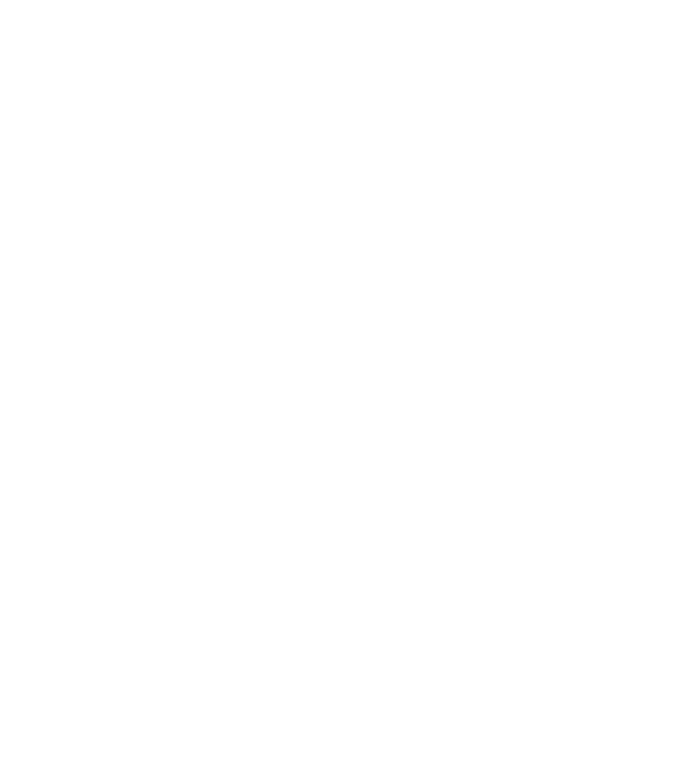
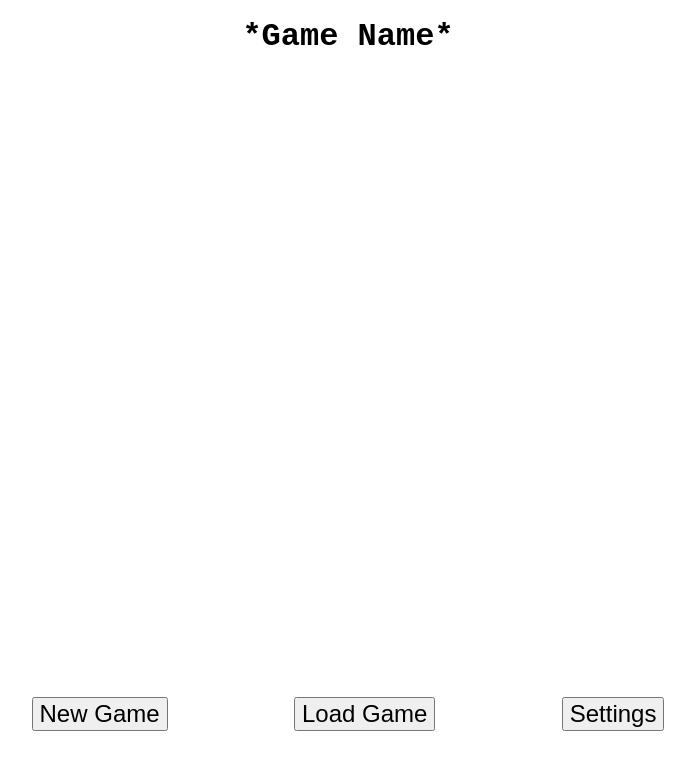
Before and after one commit to PurpleFlower436/COMP324-Web-Game-Project, a website: page index.html in a window 1280 px wide. Shown: the whole page, without its empty margins (292-987 px from the left). Drawn offline with Linux system fonts and the light colour scheme.

Commit message:
added possible layout

```diff
--- a/index.html
+++ b/index.html
@@ -4,17 +4,10 @@
     <head>
         <meta charset="UTF-8">
         <title>Home Screen</title>
-        <link href="index.css" ref="stylesheet">
         <script src="index.js"></script>
     </head>
 
-    <style>
-    </style>
-
     <body>
-
-        <!-- Home Screen HTML Goes Here -->
-
 
         <!-- The core Firebase JS SDK is always required and must be listed first -->
         <script src="https://www.gstatic.com/firebasejs/8.2.10/firebase-app.js"></script>
@@ -40,6 +33,40 @@
         firebase.initializeApp(firebaseConfig);
         firebase.analytics();
         </script>
+
+        <!-------**HOME SCREEN HTML**------->
+
+        <h1>*Game Name*</h1>
+        <div>
+            <button>New Game</button>
+            <button>Load Game</button>
+            <button>Settings</button>
+        </div>
+
     </body>
 
+    <style>
+        h1 {
+            margin: auto;
+            height: 50%;
+            font-size: xx-large;
+            font-family: 'Courier New', Courier, monospace;
+            font-weight: bold;
+            padding: 10px;
+            text-align: center;
+        }
+        div {
+            margin: auto;
+            display: flex;
+            align-items: center;
+            justify-content: center;
+        }
+        div button {
+            font-size: 24px;
+            margin-left: 5%;
+            margin-right: 5%;
+            margin-top: 50%;
+        }
+    </style>
+
 </html>
```
